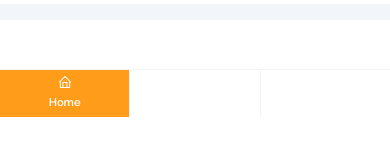
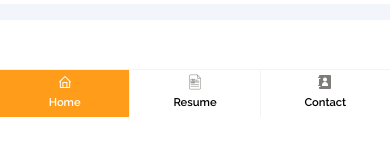
Before and after one commit to mhdky/portfolio-agung, a website: page index.html in a window 390 px wide. Shown: the part 727-882 px from the top of the page. Drawn offline with Linux system fonts and the light colour scheme.

Commit message:
Nav mobile finish

```diff
--- a/index.html
+++ b/index.html
@@ -121,12 +121,13 @@
                 </a>
 
                 <a href="" class="border-r border-zinc-100 flex-1 flex flex-col items-center py-1 gap-y-1">
-                    <img src="public/icon/home.png" alt="Icon" class="w-4">
-                    <p class="text-[0.7rem] text-white font-semibold">Home</p>
+                    <img src="public/icon/resume.png" alt="Icon" class="w-4">
+                    <p class="text-[0.7rem] text-black font-semibold">Resume</p>
                 </a>
 
-                <a href="" class="flex-1 flex flex-col items-center">
-
+                <a href="" class="flex-1 flex flex-col items-center py-1 gap-y-1">
+                    <img src="public/icon/contact.png" alt="Icon" class="w-4">
+                    <p class="text-[0.7rem] text-black font-semibold">Contact</p>
                 </a>
             </nav>
         </div>
```
Also changed, not shown: public/css/style.css, public/icon/contact.png (added), public/icon/resume.png (added).
